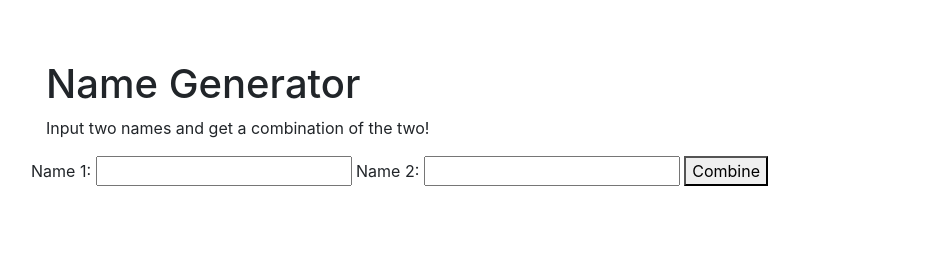
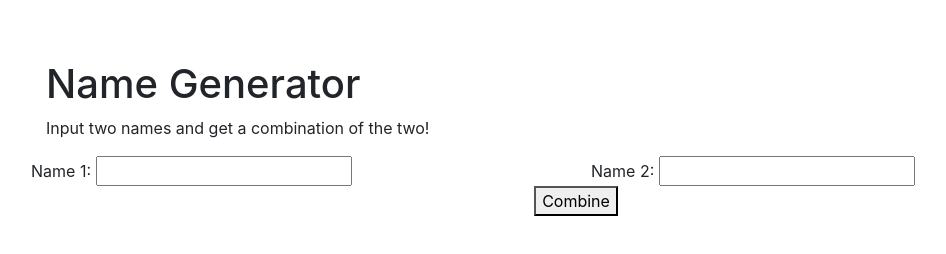
Before and after one commit to Glowsquirrel/creativeproj1, a plain HTML site: page index.html in a window 1280 px wide. Shown: the whole page, without its empty margins (64-1010 px from the left). Drawn offline with nearby package versions, Linux system fonts and the light colour scheme.

Commit message:
formatted input fields and button

```diff
--- a/index.html
+++ b/index.html
@@ -20,10 +20,19 @@
  <h1>Name Generator</h1>
  <p>Input two names and get a combination of the two!</p>
 </div>
+<div class="row">
+  <div class="col">
+      Name 1: <input id="name1">
+  </div>
+  <div class="col">
+      Name 2: <input id="name2">
+  </div>
+</div>
 
-Name 1: <input id="name1"> Name 2: <input id="name2">
+<div style="text-align:center;">
+        <button type="button" onclick="getElements()">Combine</button>
+</div>
 
-<button type="button" onclick="getElements()">Combine</button>
 
 <p id="output"></p>
 
--- a/script.js
+++ b/script.js
@@ -13,7 +13,7 @@ function nameCombine(name1, name2, id){
         var firstNameEndIndex = firstVowelIndex(name1);
         var secondNameStartIndex = lastVowelIndex(name2);
         var firstName = name1.substring(0, firstNameEndIndex+1);
-        var secondName = name2.substring(secondNameStartIndex-1, name2.length);
+        var secondName = name2.substring(secondNameStartIndex+1, name2.length);
         var finalName = firstName + secondName;
         document.getElementById(id).innerHTML = finalName;
     }
```
Also changed, not shown: 1 other file.
